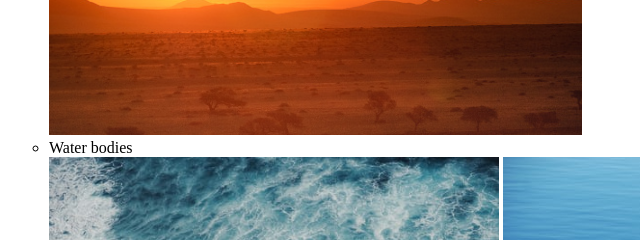
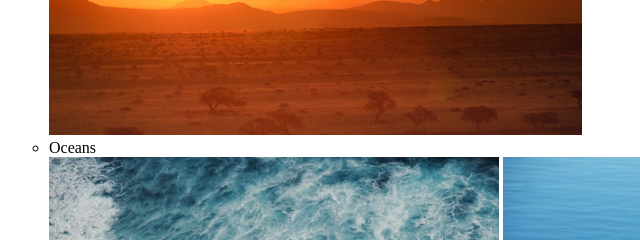
Before and after one commit to Esther-Anyona/epic-shoots, a plain HTML site: page photography_website.html in a window 1280 px wide. Shown: the part 2620-2860 px from the top of the page, 39-679 px from the left. Drawn offline with Linux system fonts and the light colour scheme.

Commit message:
Add edits to animal classes

```diff
--- a/photography_website.html
+++ b/photography_website.html
@@ -60,7 +60,7 @@
 
             <img class="image" src="sunset.jpg" height="300">
 
-            <li>Water bodies</li>
+            <li>Oceans</li>
 
             <img class="image" src="sea-waves.jpeg" height="300">
             <img class="image" src="calm-sea.jpeg" height="300">
```
